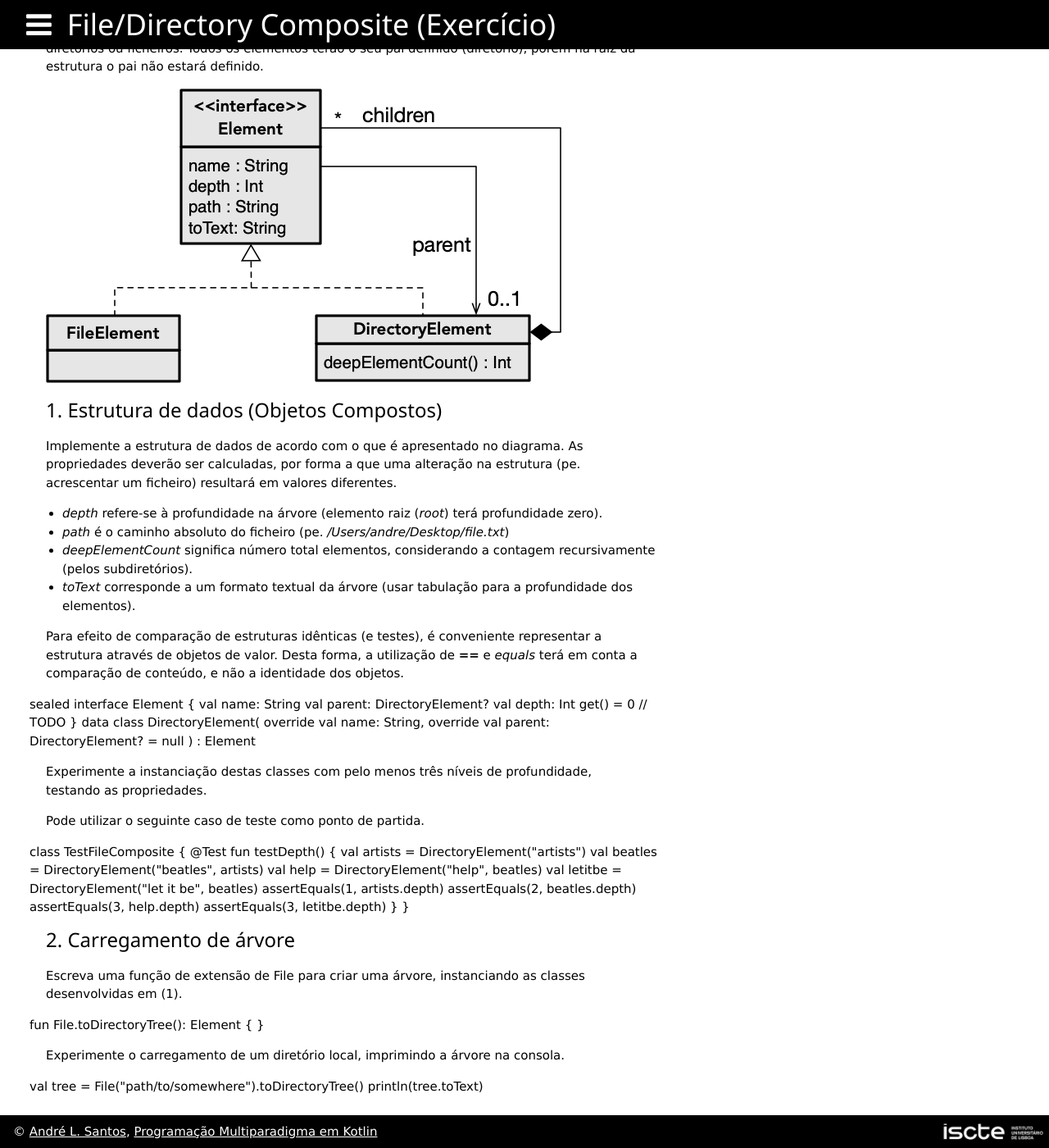
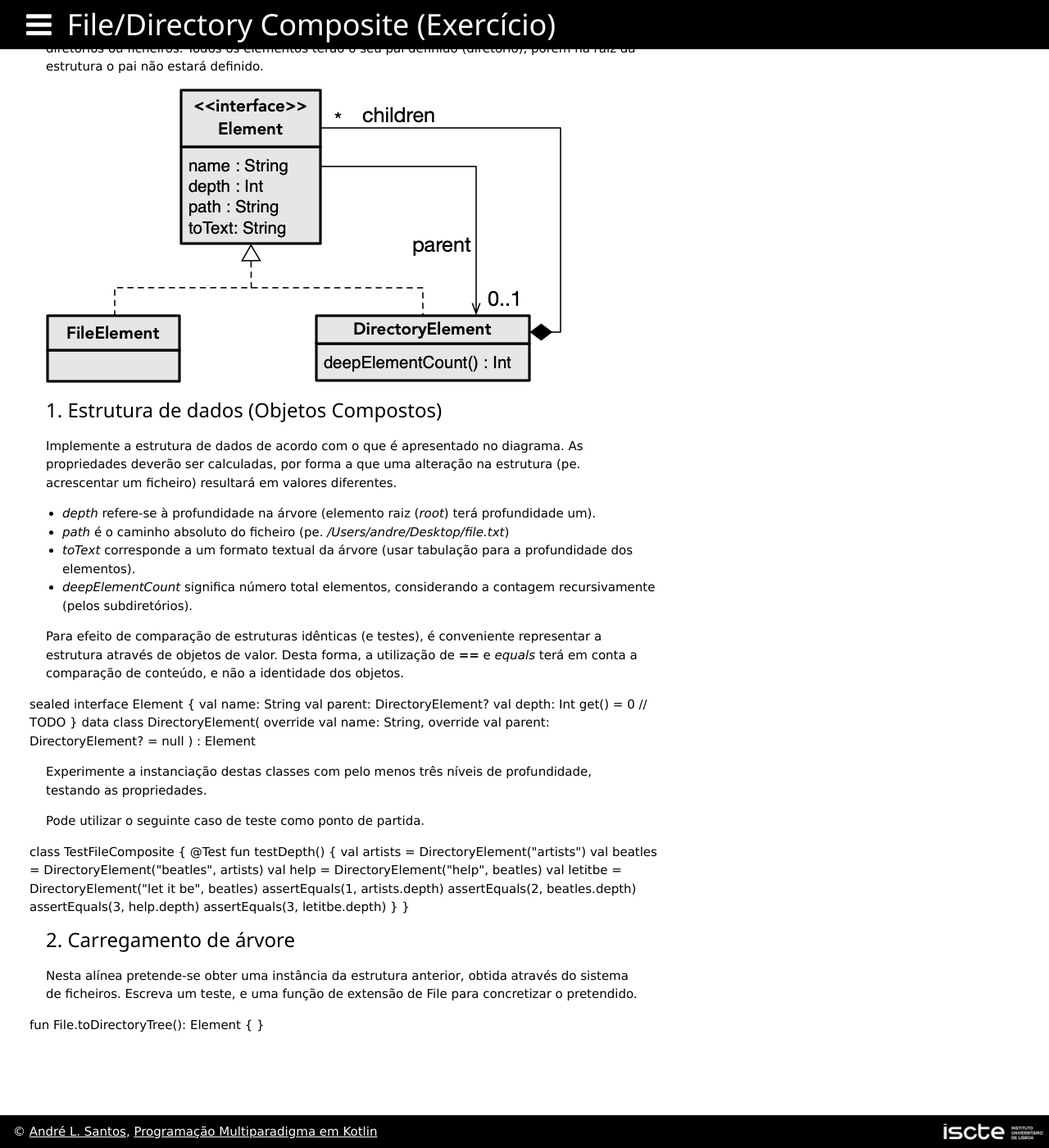
Before and after one commit to andre-santos-pt/andre-santos-pt.github.io, a Jekyll site: the page built from kotlin/06_objetos/exercicios/filecomposite.md, in a window 1280 px wide and 1400 px high, scrolled down 144 px. Shown: the whole window at 82% size. Built offline with Jekyll 4.4.1, drawn with Linux system fonts in a browser that asks for light colours; nearby versions of some CDN libraries.

Commit message:
Update filecomposite.md

```diff
--- a/kotlin/06_objetos/exercicios/filecomposite.md
+++ b/kotlin/06_objetos/exercicios/filecomposite.md
@@ -11,10 +11,10 @@ A organização de ficheiros em diretórios consiste numa árvore, onde os diret
 
 Implemente a estrutura de dados de acordo com o que é apresentado no diagrama. As propriedades deverão ser calculadas, por forma a que uma alteração na estrutura (pe. acrescentar um ficheiro) resultará em valores diferentes.
 
-- *depth* refere-se à profundidade na árvore (elemento raiz (*root*) terá profundidade zero).
+- *depth* refere-se à profundidade na árvore (elemento raiz (*root*) terá profundidade um).
 - *path* é o caminho absoluto do ficheiro (pe. */Users/andre/Desktop/file.txt*)
+- *toText* corresponde a um formato textual da árvore (usar tabulação para a profundidade dos elementos).
 - *deepElementCount* significa número total elementos, considerando a contagem recursivamente (pelos subdiretórios).
-- *toText* corresponde a um formato textual da árvore (usar tabulação para a profundidade dos elementos).
 
 Para efeito de comparação de estruturas idênticas (e testes), é conveniente representar a estrutura através de objetos de valor. Desta forma, a utilização de **==** e *equals* terá em conta a comparação de conteúdo, e não a identidade dos objetos.
 
@@ -56,7 +56,7 @@ class TestFileComposite {
 
 ### 2. Carregamento de árvore
 
-Escreva uma função de extensão de File para criar uma árvore, instanciando as classes desenvolvidas em (1).
+Nesta alínea pretende-se obter uma instância da estrutura anterior, obtida através do sistema de ficheiros. Escreva um teste, e uma função de extensão de File para concretizar o pretendido.
 
 {% include code code="
 fun File.toDirectoryTree(): Element {
@@ -64,11 +64,3 @@ fun File.toDirectoryTree(): Element {
 }
 "
 %}
-
-Experimente o carregamento de um diretório local, imprimindo a árvore na consola.
-
-{% include code code="
-val tree = File(\"path/to/somewhere\").toDirectoryTree()
-println(tree.toText)
-"
-%}
```
